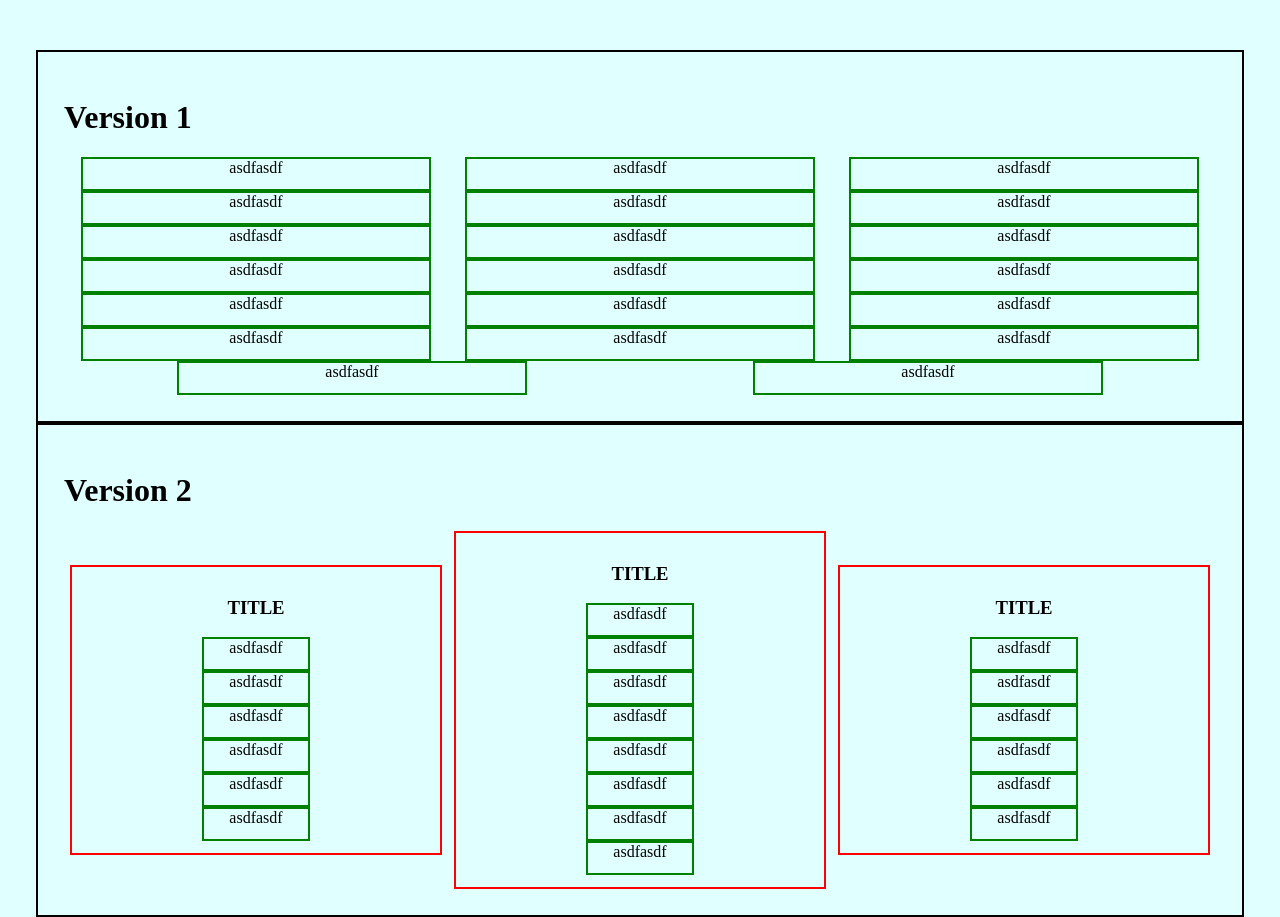
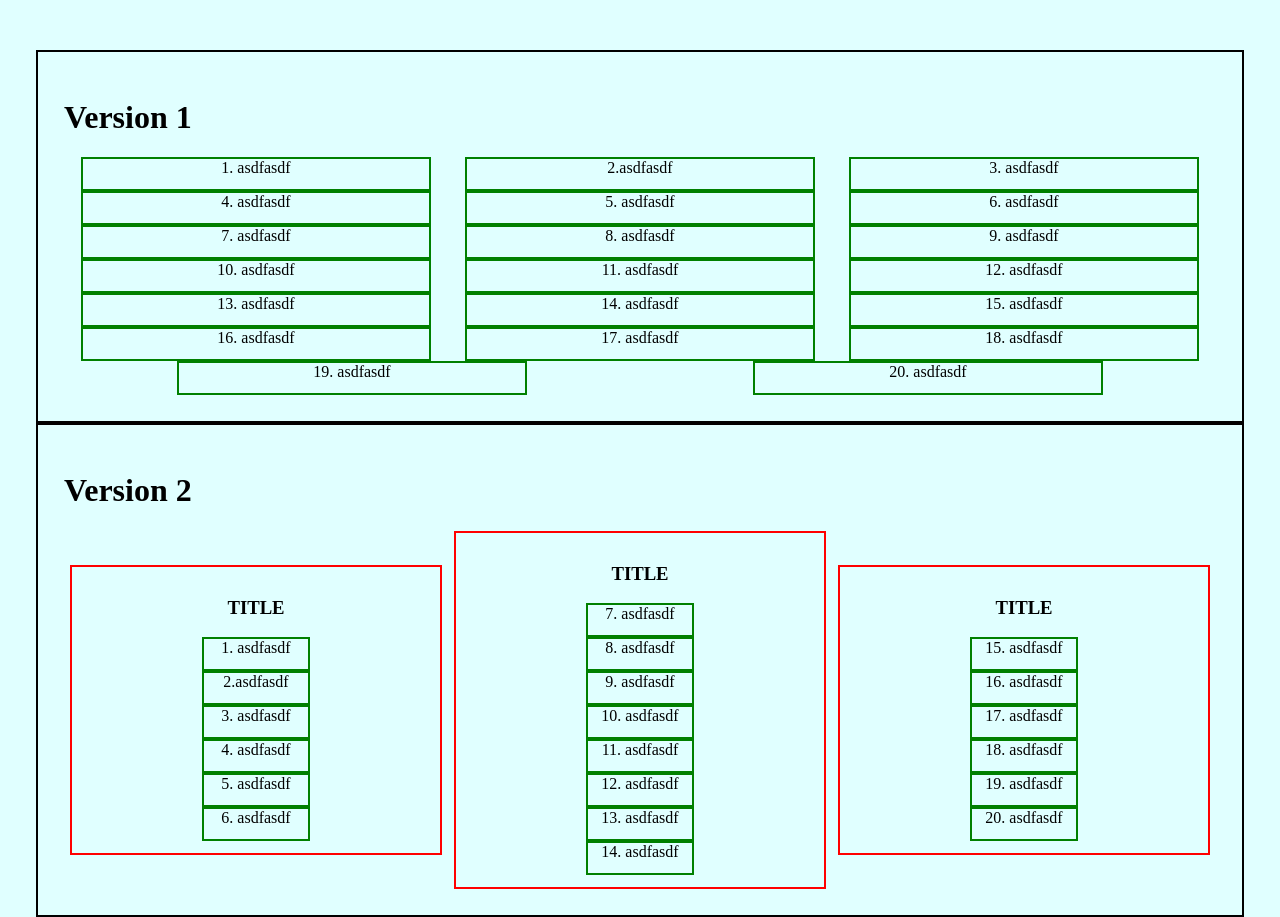
Before and after one commit to ryanmokeefe/flex-demo, a plain HTML site: page index.html in a window 1280 px wide. Drawn offline with Linux system fonts and the light colour scheme.

Commit message:
flex-test

```diff
--- a/index.html
+++ b/index.html
@@ -14,27 +14,27 @@
 <!-- Version 1 -->
         <h1>Version 1</h1>
 
-                <li>asdfasdf</li>
-                <li>asdfasdf</li>
-                <li>asdfasdf</li>
-                <li>asdfasdf</li>
-                <li>asdfasdf</li>
-                <li>asdfasdf</li>
-                <li>asdfasdf</li>
-                <li>asdfasdf</li>
-                <li>asdfasdf</li>
-                <li>asdfasdf</li>
-                <li>asdfasdf</li>
-                <li>asdfasdf</li>
-                <li>asdfasdf</li>
-                <li>asdfasdf</li>
-                <li>asdfasdf</li>
-                <li>asdfasdf</li>
-                <li>asdfasdf</li>
-                <li>asdfasdf</li>
-        <!-- Uneven amount; Extra gets centered at bottom. -->
-                <li>asdfasdf</li>
-                <li>asdfasdf</li>
+                <li>1. asdfasdf</li>
+                <li>2.asdfasdf</li>
+                <li>3. asdfasdf</li>
+                <li>4. asdfasdf</li>
+                <li>5. asdfasdf</li>
+                <li>6. asdfasdf</li>
+                <li>7. asdfasdf</li>
+                <li>8. asdfasdf</li>
+                <li>9. asdfasdf</li>
+                <li>10. asdfasdf</li>
+                <li>11. asdfasdf</li>
+                <li>12. asdfasdf</li>
+                <li>13. asdfasdf</li>
+                <li>14. asdfasdf</li>
+                <li>15. asdfasdf</li>
+                <li>16. asdfasdf</li>
+                <li>17. asdfasdf</li>
+                <li>18. asdfasdf</li>
+        <!-- Extra gets centered at bottom. Change <li> width to distribute evenly. -->
+                <li>19. asdfasdf</li>
+                <li>20. asdfasdf</li>
     </ul>
 <!-- END -->
 
@@ -48,32 +48,32 @@
     <!-- Keep separate skills together by splitting into divs -->
         <div class="one">
             <h3>TITLE</h3>
-            <li>asdfasdf</li>
-            <li>asdfasdf</li>
-            <li>asdfasdf</li>
-            <li>asdfasdf</li>
-            <li>asdfasdf</li>
-            <li>asdfasdf</li>
+            <li>1. asdfasdf</li>
+            <li>2.asdfasdf</li>
+            <li>3. asdfasdf</li>
+            <li>4. asdfasdf</li>
+            <li>5. asdfasdf</li>
+            <li>6. asdfasdf</li>
         </div>
         <div class="two">
             <h3>TITLE</h3>
-            <li>asdfasdf</li>
-            <li>asdfasdf</li>
-            <li>asdfasdf</li>
-            <li>asdfasdf</li>
-            <li>asdfasdf</li>
-            <li>asdfasdf</li>
-            <li>asdfasdf</li>
-            <li>asdfasdf</li>
+            <li>7. asdfasdf</li>
+            <li>8. asdfasdf</li>
+            <li>9. asdfasdf</li>
+            <li>10. asdfasdf</li>
+            <li>11. asdfasdf</li>
+            <li>12. asdfasdf</li>
+            <li>13. asdfasdf</li>
+            <li>14. asdfasdf</li>
         </div>
         <div class="three">
             <h3>TITLE</h3>
-            <li>asdfasdf</li>
-            <li>asdfasdf</li>
-            <li>asdfasdf</li>
-            <li>asdfasdf</li>
-            <li>asdfasdf</li>
-            <li>asdfasdf</li>
+            <li>15. asdfasdf</li>
+            <li>16. asdfasdf</li>
+            <li>17. asdfasdf</li>
+            <li>18. asdfasdf</li>
+            <li>19. asdfasdf</li>
+            <li>20. asdfasdf</li>
         </div>
 
     </ul>
```
